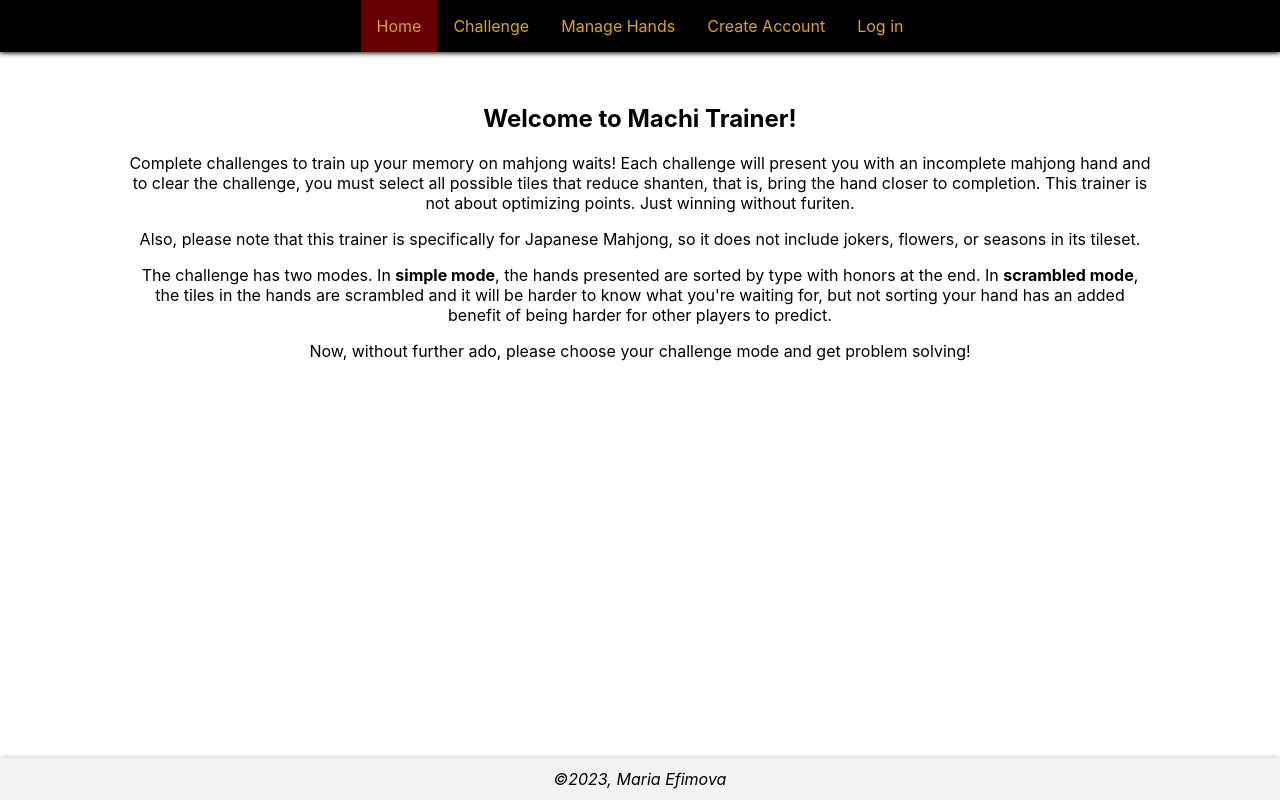
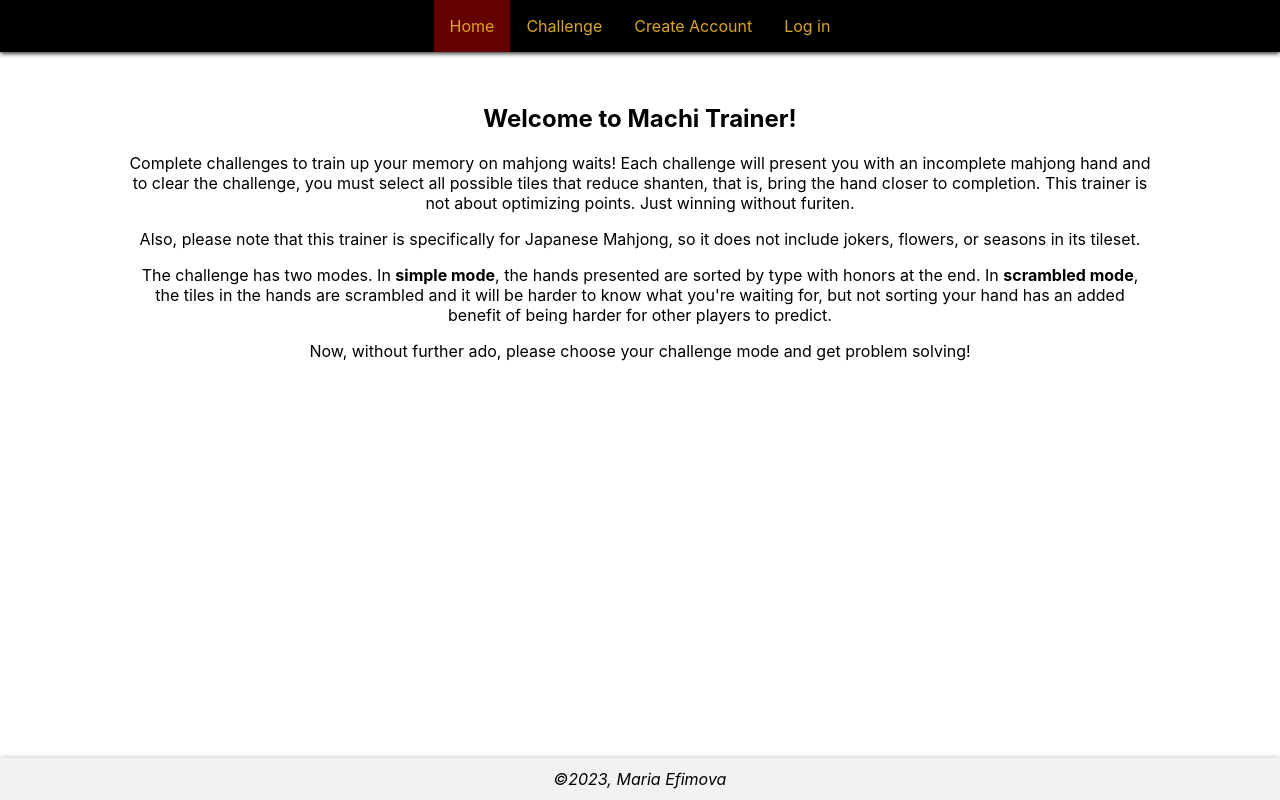
Before and after one commit to MarEf/machi_trainer, a React (Create React App) app: page / in a window 1280 px wide. Built offline with nearby package versions, Linux system fonts and the light colour scheme.

Commit message:
Hid a header link that should only be visible to logged in users

```diff
--- a/src/App.js
+++ b/src/App.js
@@ -55,7 +55,9 @@ function App() {
         <div className='header'>
           <NavLink to="/" className={({ isActive }) => (isActive ? "link-active" : "link")}>Home</NavLink>
           <NavLink to="/challenge" className={({ isActive }) => (isActive ? "link-active" : "link")}>Challenge</NavLink>
-          <NavLink to="/hands" className={({ isActive }) => (isActive ? "link-active" : "link")}>Manage Hands</NavLink>
+          {login &&
+            <NavLink to="/hands" className={({ isActive }) => (isActive ? "link-active" : "link")}>Manage Hands</NavLink>
+          }
           {!login &&
             <NavLink to="/register" className={({ isActive }) => (isActive ? "link-active" : "link")}>Create Account</NavLink>
           }
```
